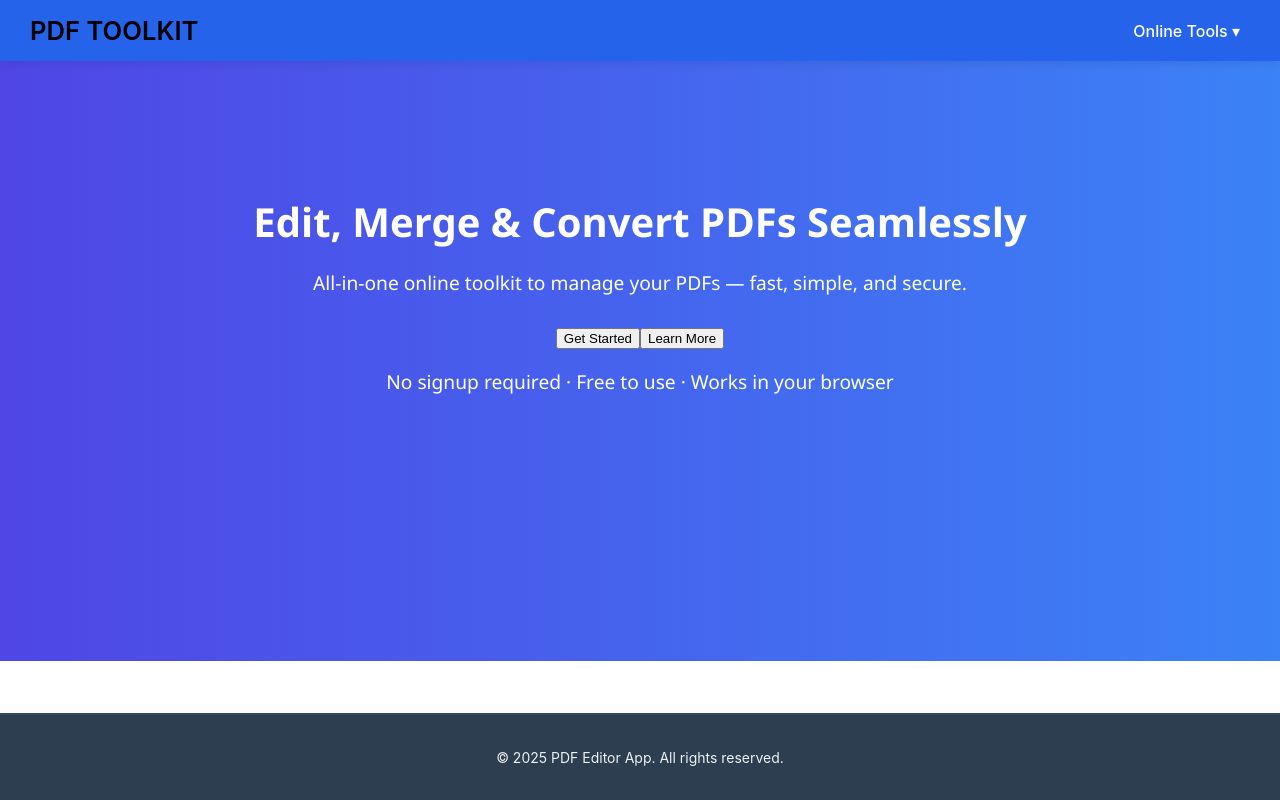
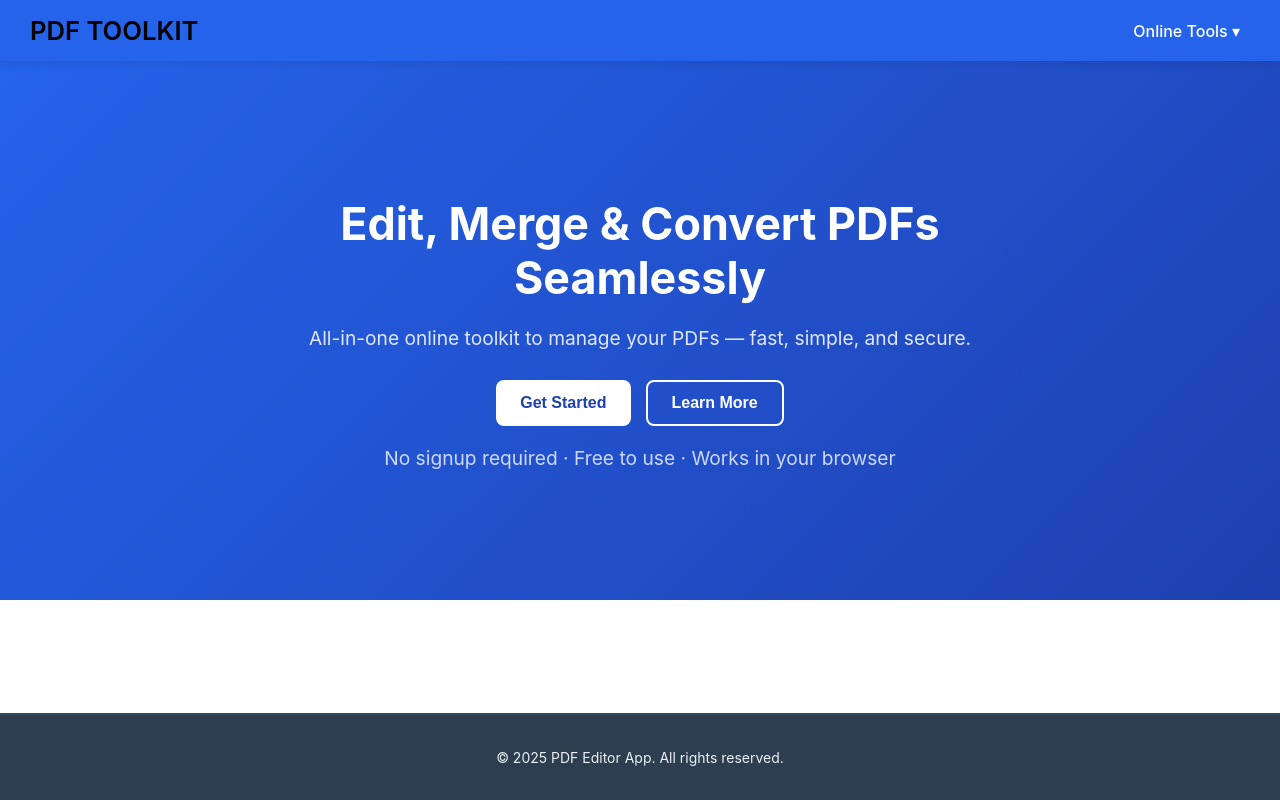
Before and after one commit to Seju1033/pdf-merge, a React (Create React App) app: page / in a window 1280 px wide. Built offline with nearby package versions, Linux system fonts and the light colour scheme.

Commit message:
Update Hero.css

```diff
--- a/src/css/Hero.css
+++ b/src/css/Hero.css
@@ -1,33 +1,94 @@
 .hero {
+  background: linear-gradient(135deg, #2563eb, #1e40af); /* Blue gradient */
+  color: white;
   text-align: center;
-    height: 50vh;
   padding: 100px 20px;
-    background: linear-gradient(to right, #4f46e5, #3b82f6);
-    color: white;
-    font-family: 'Segoe UI', sans-serif;
+  display: flex;
+  align-items: center;
+  justify-content: center;
+}
+
+.hero-content {
+  max-width: 700px;
 }
 
 .hero h1 {
-    font-size: 2.5rem;
+  font-size: 2.8rem;
+  font-weight: 700;
   margin-bottom: 20px;
+  line-height: 1.2;
 }
 
 .hero p {
   font-size: 1.2rem;
   margin-bottom: 30px;
+  color: #e0e7ff; /* Light slate */
 }
 
-  .hero-btn {
-    background-color: white;
-    color: #4f46e5;
-    padding: 12px 30px;
-    border-radius: 8px;
-    font-weight: bold;
-    text-decoration: none;
-    font-size: 1rem;
-    transition: all 0.3s ease;
+.hero-buttons {
+  display: flex;
+  justify-content: center;
+  gap: 15px;
+  margin-bottom: 20px;
+  flex-wrap: wrap;
 }
 
-  .hero-btn:hover {
-    background-color: #f3f4f6;
+.primary-btn {
+  background-color: #ffffff;
+  color: #1e40af;
+  border: none;
+  padding: 12px 24px;
+  border-radius: 8px;
+  font-size: 1rem;
+  font-weight: 600;
+  cursor: pointer;
+  transition: background-color 0.3s ease;
 }
+
+.primary-btn:hover {
+  background-color: #f1f5f9;
+}
+
+.secondary-btn {
+  background-color: transparent;
+  border: 2px solid white;
+  color: white;
+  padding: 12px 24px;
+  border-radius: 8px;
+  font-size: 1rem;
+  font-weight: 600;
+  cursor: pointer;
+  transition: background-color 0.3s ease, color 0.3s ease;
+}
+
+.secondary-btn:hover {
+  background-color: white;
+  color: #1e40af;
+}
+
+.note {
+  font-size: 0.9rem;
+  opacity: 0.9;
+  margin-top: 10px;
+}
+
+/* Responsive */
+@media (max-width: 768px) {
+  .hero h1 {
+    font-size: 2rem;
+  }
+
+  .hero p {
+    font-size: 1rem;
+  }
+
+  .primary-btn, .secondary-btn {
+    width: 100%;
+    padding: 10px;
+    font-size: 0.95rem;
+  }
+
+  .hero-buttons {
+    flex-direction: column;
+  }
+}
```
Lines whose indentation alone changed are shown as unchanged.
